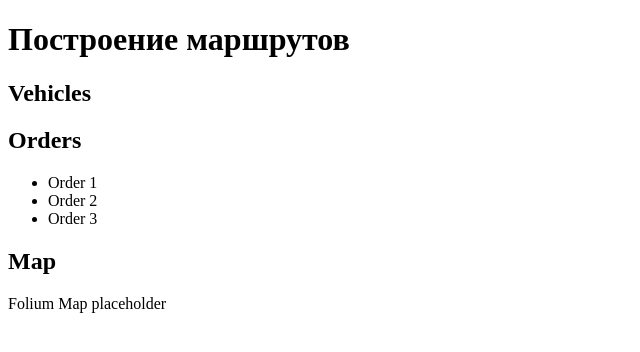
After one commit to Kapitan-Avaria/Logistics-Optimization-Program, a Flask app: page /build_routes in a window 1280 px wide. The commit adds this page. Shown: the top 352 px of the page, without its empty margins (0-640 px from the left). Run offline with Flask 3, Linux system fonts and the light colour scheme; parts of the project's set-up code (start-up, migrations or seed data) failed here and were passed over.

Commit message:
Worked on main app

```diff
--- a/source/main.py
+++ b/source/main.py
@@ -13,8 +13,14 @@ app = Flask(__name__)
 
 
 @app.route('/')
+@app.route('/index')
 def index():
-    return render_template("index.html")
+    return render_template("index.html",  title='Главная')
+
+
+@app.route('/build_routes')
+def build_routes():
+    return render_template("build_routes.html", title='Построение маршрутов')
 
 
 if __name__ == '__main__':
@@ -30,3 +36,4 @@ if __name__ == '__main__':
     db_is_empty = db_init(db_path)
 
     vw = VRPWrapper()
+    vw.load_data(db_is_empty, url_1c)
--- /dev/null
+++ b/source/templates/base.html
@@ -0,0 +1,15 @@
+<!DOCTYPE html>
+<html lang="ru">
+<head>
+    <meta charset="UTF-8">
+    {% block title -%}
+    <title>{{title}}</title>
+    {% endblock %}
+</head>
+<body>
+<h1>{{title}}</h1>
+{% block content -%}
+
+{% endblock %}
+</body>
+</html>
--- /dev/null
+++ b/source/templates/build_routes.html
@@ -0,0 +1,28 @@
+{% extends 'base.html' %}
+
+{% block content %}
+<main>
+    <div>
+        <h2>Vehicles</h2>
+        <ul>
+            {% for v in vehicles %}
+                <li>{{ v }}</li>
+            {% endfor %}
+        </ul>
+    </div>
+
+    <div>
+        <h2>Orders</h2>
+        <ul>
+            <li>Order 1</li>
+            <li>Order 2</li>
+            <li>Order 3</li>
+        </ul>
+    </div>
+
+    <div>
+        <h2>Map</h2>
+        <p>Folium Map placeholder</p>
+    </div>
+</main>
+{% endblock %}
```
Also changed, not shown: source/templates/index.html (+6 -9 lines).
